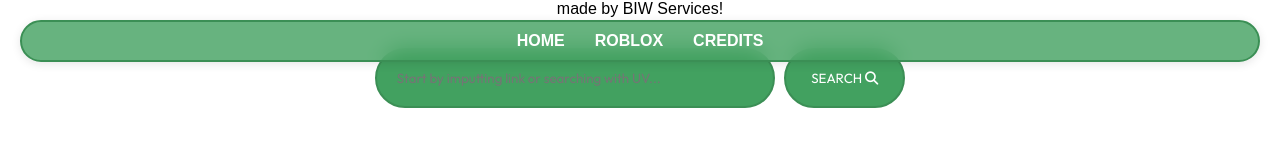
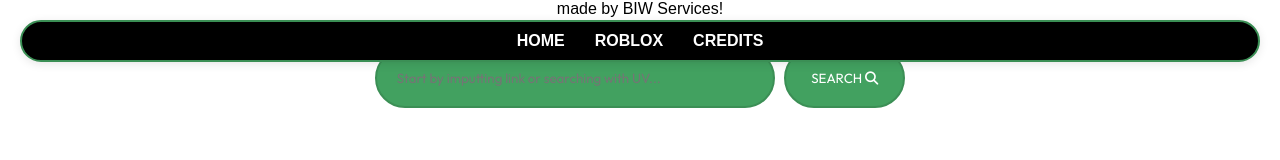
Before and after one commit to GrabbitGames/Azurlitez-prox, a plain HTML site: page index.html in a window 1280 px wide. Drawn offline with Linux system fonts and the light colour scheme.

Commit message:
Update styles.css

```diff
--- a/storage/css/styles.css
+++ b/storage/css/styles.css
@@ -18,7 +18,7 @@ body {
     left: 20px;
     right: 20px;
     border: 2px solid #3b8f55;
-    background-color: rgba(66, 161, 96, 0.8);
+    background-color: black ;
     backdrop-filter: blur(10px);
     padding: 10px 20px;
     box-shadow: 0 2px 10px rgba(0, 0, 0, 0.1);
```
